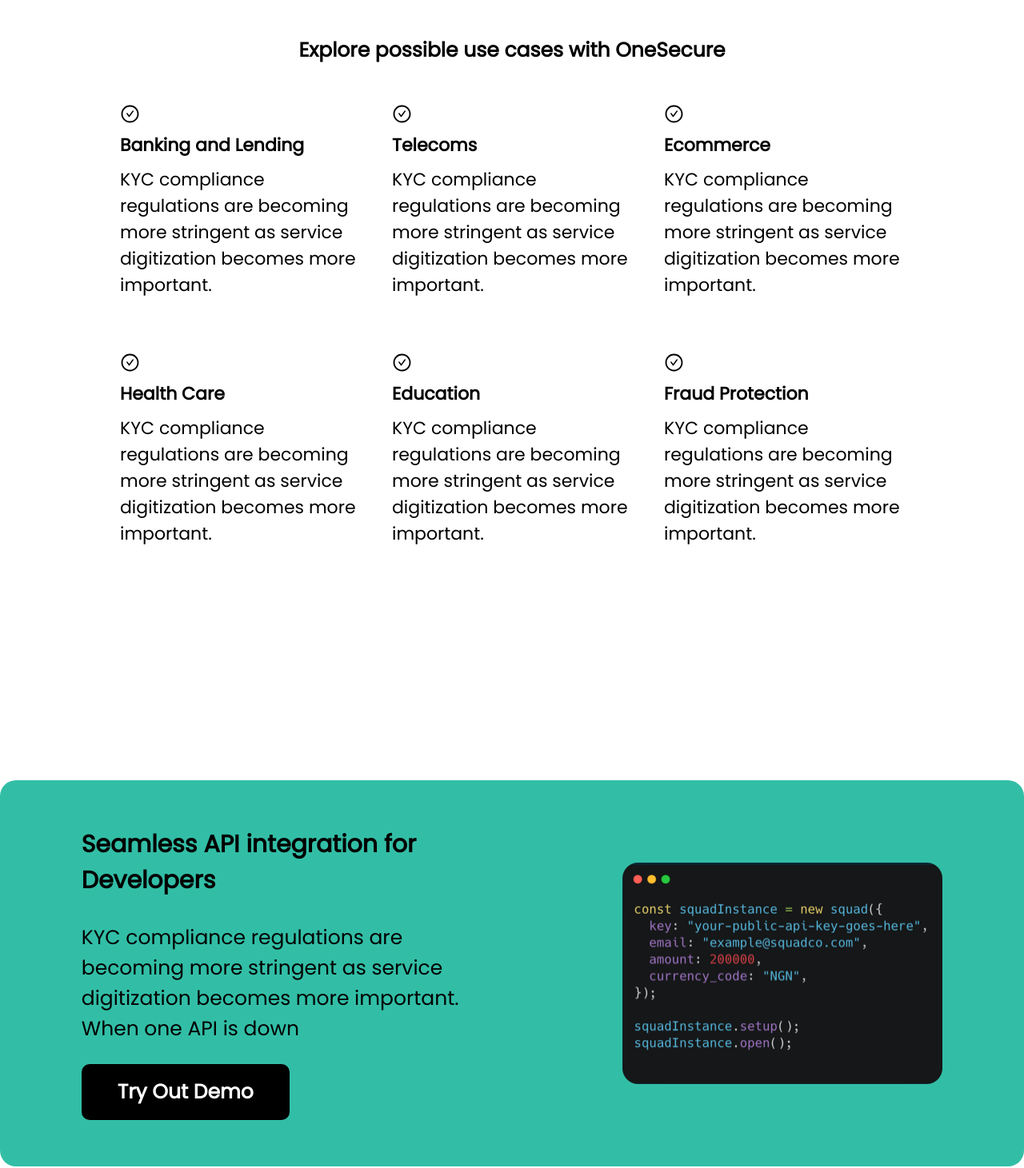
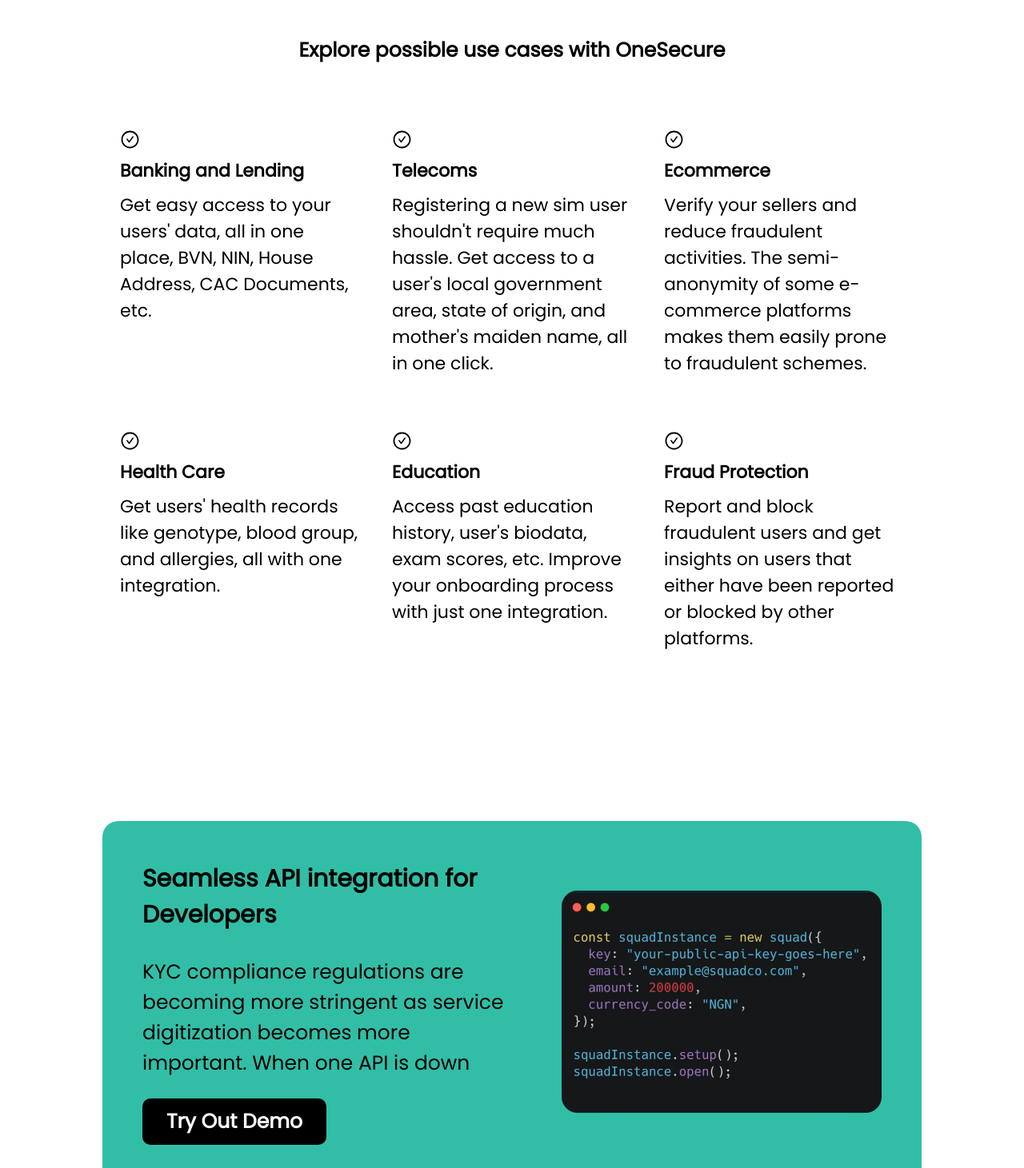
Before and after one commit to bitbender1010/OneSecure, a Next.js app: page / in a window 1280 px wide. Shown: the part 2140-3601 px from the top of the page at 80% size. Built offline with nearby package versions, Linux system fonts and the light colour scheme.

Commit message:
dev api update

```diff
--- a/pages/index.tsx
+++ b/pages/index.tsx
@@ -99,48 +99,47 @@
                 <AiOutlineCheckCircle className={style.cIcon} />
                 <h3>Banking and Lending</h3>
                 <p>
-                  KYC compliance regulations are becoming more stringent as
-                  service digitization becomes more important.
+                Get easy access to your users' data, all in one place, BVN, NIN,
+                House Address, CAC Documents, etc.
                 </p>
               </div>
               <div className={style.conCap}>
                 <AiOutlineCheckCircle className={style.cIcon} />
                 <h3>Telecoms</h3>
                 <p>
-                  KYC compliance regulations are becoming more stringent as
-                  service digitization becomes more important.
+                Registering a new sim user shouldn't require much hassle. Get access to a user's local government area,
+                state of origin, and mother's maiden name, all in one click.
                 </p>
               </div>
               <div className={style.conCap}>
                 <AiOutlineCheckCircle className={style.cIcon} />
                 <h3>Ecommerce</h3>
                 <p>
-                  KYC compliance regulations are becoming more stringent as
-                  service digitization becomes more important.
+                Verify your sellers and reduce fraudulent activities.
+                The semi-anonymity of some e-commerce platforms makes them easily prone to fraudulent schemes.
                 </p>
               </div>
               <div className={style.conCap}>
                 <AiOutlineCheckCircle className={style.cIcon} />
                 <h3>Health Care</h3>
                 <p>
-                  KYC compliance regulations are becoming more stringent as
-                  service digitization becomes more important.
+                Get users' health records like genotype, blood group, and allergies, all with one integration.
                 </p>
               </div>
               <div className={style.conCap}>
                 <AiOutlineCheckCircle className={style.cIcon} />
                 <h3>Education</h3>
                 <p>
-                  KYC compliance regulations are becoming more stringent as
-                  service digitization becomes more important.
+                Access past education history, user's biodata, exam scores, etc.
+                Improve your onboarding process with just one integration.
                 </p>
               </div>
               <div className={style.conCap}>
                 <AiOutlineCheckCircle className={style.cIcon} />
                 <h3>Fraud Protection</h3>
                 <p>
-                  KYC compliance regulations are becoming more stringent as
-                  service digitization becomes more important.
+                Report and block fraudulent users and get insights on users that
+                either have been reported or blocked by other platforms.
                 </p>
               </div>
             </div>
--- a/styles/Home.module.css
+++ b/styles/Home.module.css
@@ -204,7 +204,7 @@
 
 .explore {
   max-width: 1440px;
-  margin: 15em 10px;
+  margin: 15em 10px 10em 10px;
   padding: 0 10%;
 }
 
@@ -219,11 +219,11 @@
 
 .content {
   display: flex;
-  align-items: center;
+  align-items: flex-start;
   justify-content: space-between;
   flex-wrap: wrap;
   gap: 2em;
-  margin-top: 3em;
+  margin-top: 5em;
 }
 
 .conCap {
@@ -264,25 +264,24 @@
 }
 .int {
   max-width: 1440px;
-  margin: auto;
-  height: 483px;
-  width: 100%;
+  margin: 0px 10%;
   background: #32bea6;
   border-radius: 20px;
-  display: flex;
+  padding: 50px;
+  display: grid;
+  grid-template-columns: 1.5fr 1fr;
   align-items: center;
   justify-content: space-around;
 }
-.iText {
+/* .iText {
   width: 473px;
-}
+} */
 
 .iText h2 {
   font-family: "Poppins", sans-serif;
   font-style: normal;
   font-weight: 600;
   font-size: 30px;
-  line-height: 45px;
   color: #000000;
   margin: 0 0 1em;
 }
@@ -292,20 +291,17 @@
   font-style: normal;
   font-weight: 400;
   font-size: 25px;
-  line-height: 38px;
   color: #000000;
 }
 
 .iText button {
-  width: 260px;
-  height: 70px;
+  padding: 10px 30px;
   background: #000000;
   border-radius: 10px;
   font-family: "Poppins", sans-serif;
   font-style: normal;
   font-weight: 600;
   font-size: 25px;
-  line-height: 38px;
   color: #ffffff;
   outline: none;
   border: none;
@@ -313,7 +309,11 @@
 
 .imagi {
   width: 400px;
-  height: 277.12px;
+  height: auto;
+}
+
+.iText {
+  padding-right: 10%;
 }
 
 .imagi img {
@@ -413,6 +413,11 @@
   /* .image {
     margin: 0 0 0 auto;
   } */
+
+  .int {
+    grid-template-columns: 1fr;
+  }
+
 }
 
 @media (max-width: 900px) {
@@ -439,7 +444,7 @@
     margin: 0 auto 2em 0;
   }
   .imagi{
-    margin: 0 0 0 auto;
+     margin: 40px auto 0px;
   }
 }
 
@@ -460,8 +465,12 @@
   justify-content: center ;
   }
 
-  .nav, .headCon, .one {
+  .nav, .headCon, .one, .explore {
     padding: 0px 10px;
+  }
+
+  .conCap {
+    width: -webkit-fill-available;
   }
 
 }
@@ -504,12 +513,11 @@
     object-fit: contain;
     margin: auto;
   }
-  .iText {
+  /* .iText {
     width: 97%;
-  }
+  } */
   .imagi {
-    width: 97%;
-    margin: auto;
+    width: -webkit-fill-available;
   }
 
   .first {
```
